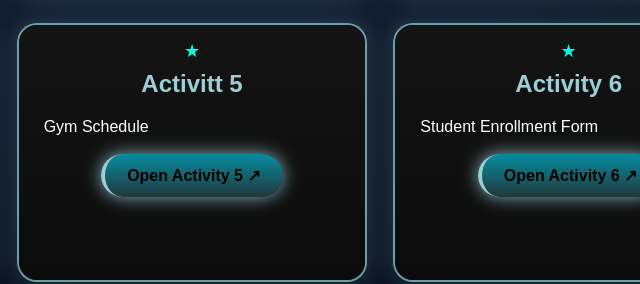
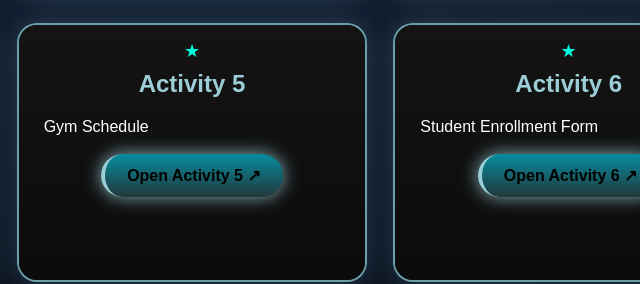
Before and after one commit to UnicornLadder/Web-System-Activities, a plain HTML site: page Activities.html in a window 1280 px wide. Shown: the part 410-694 px from the top of the page, 448-1088 px from the left. Drawn offline with Linux system fonts and the light colour scheme.

Commit message:
Update Activities.html

```diff
--- a/Activities.html
+++ b/Activities.html
@@ -186,7 +186,7 @@
     </div>
 
     <div class="card">
-        <h2>Activitt 5</h2>
+        <h2>Activity 5</h2>
         <p>Gym Schedule</p>
         <a href="Act5.html" class="open-btn" target="_blank">Open Activity 5 ↗</a>
         <div class="preview">
```
